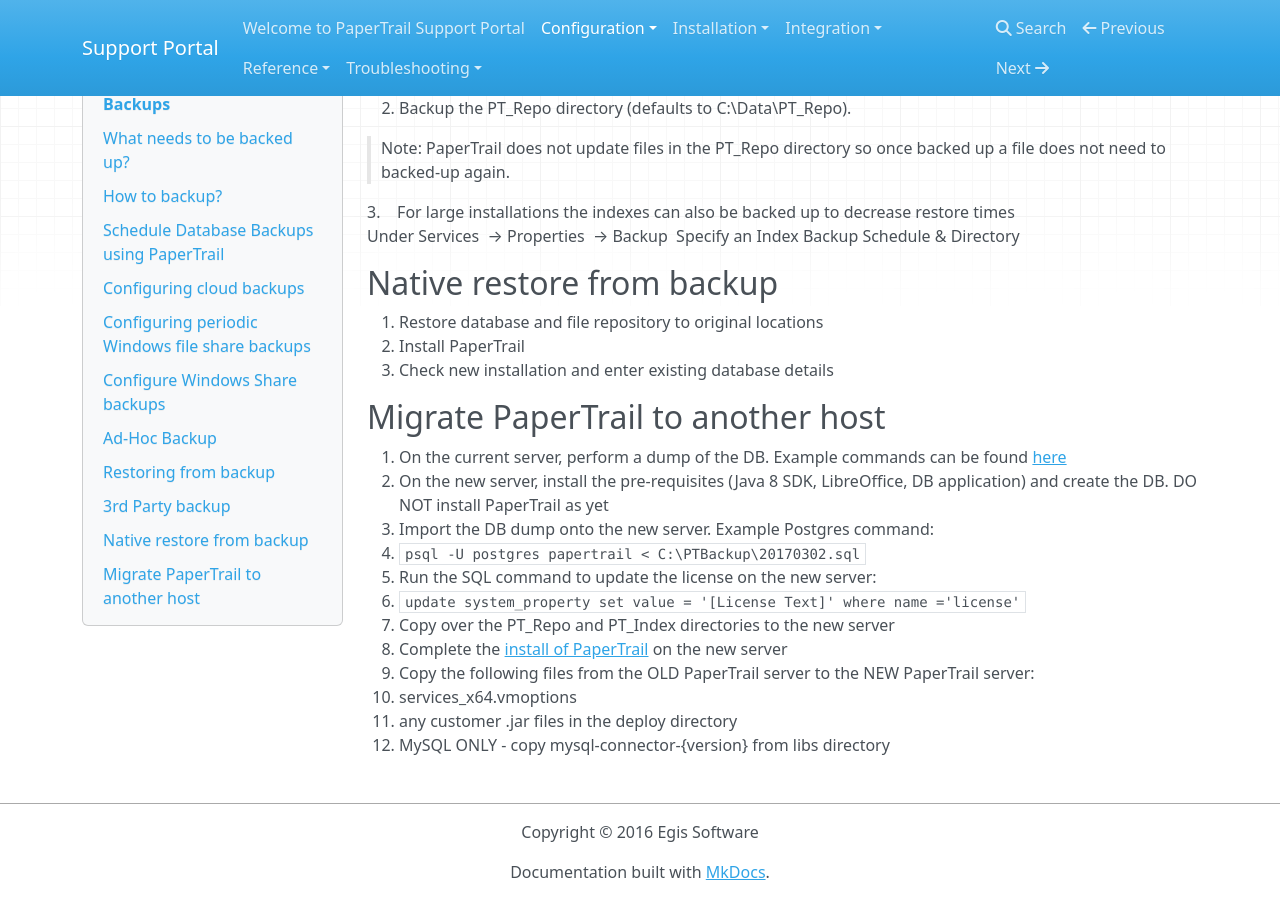
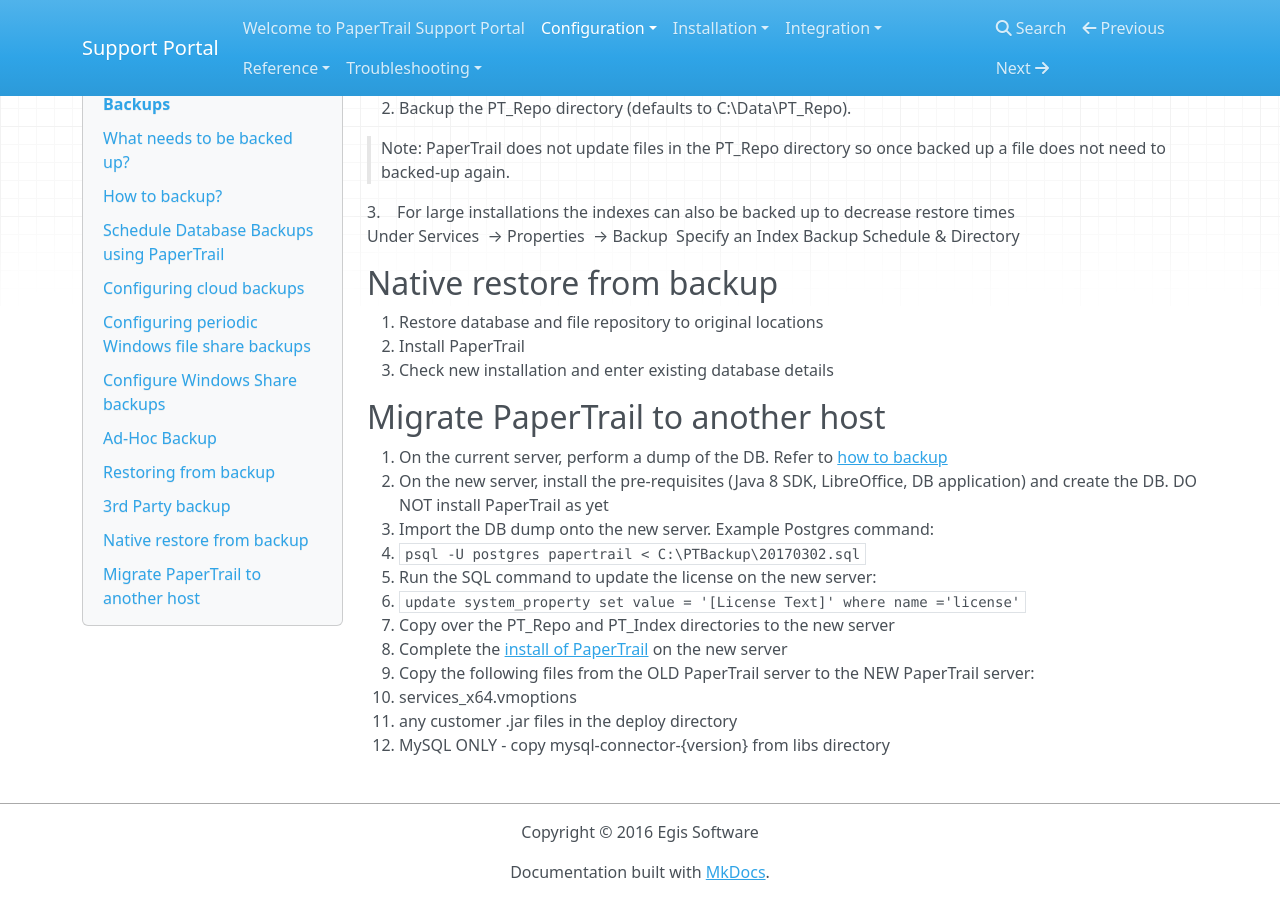
Before and after one commit to ryanegis/support-portal, an MkDocs documentation site: the page built from docs/Configuration/Backups.md, in a window 1280 px wide and 900 px high, scrolled down 1952 px. Built offline with MkDocs 1.6.1, drawn with Linux system fonts in a browser that asks for light colours; nearby versions of some CDN libraries; old or Windows-style settings are respelled for this version of MkDocs.

Commit message:
Update Backups.md

```diff
--- a/docs/Configuration/Backups.md
+++ b/docs/Configuration/Backups.md
@@ -130,7 +130,7 @@ Native restore from backup
 3. Check new installation and enter existing database details
 
 ## Migrate PaperTrail to another host
-1. On the current server, perform a dump of the DB. Example commands can be found [here](http://support.papertrail.co.za/Configuration/Backups/#how-to-backup)
+1. On the current server, perform a dump of the DB. Refer to [how to backup](http://support.papertrail.co.za/Configuration/Backups/#how-to-backup)
 2. On the new server, install the pre-requisites (Java 8 SDK, LibreOffice, DB application) and create the DB. DO NOT install PaperTrail as yet
 3. Import the DB dump onto the new server. Example Postgres command:
  * `psql -U postgres papertrail < C:\PTBackup\20170302.sql`
```
